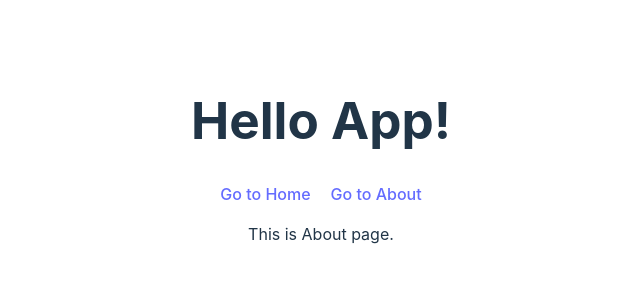
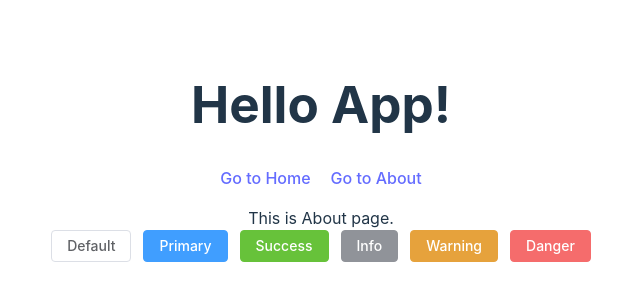
Before and after one commit to KTTRCDL/BetaGomoku, a Vue app in the folder front-end/: page /#/about in a window 1280 px wide. Shown: the part 248-548 px from the top of the page, without its empty margins (319-959 px from the left). Built offline with nearby package versions, Linux system fonts and the light colour scheme.

Commit message:
use element components

```diff
--- a/front-end/package.json
+++ b/front-end/package.json
@@ -9,11 +9,15 @@
     "preview": "vite preview"
   },
   "dependencies": {
+    "@element-plus/icons-vue": "^2.1.0",
+    "element-plus": "^2.3.1",
     "vue": "^3.2.47",
     "vue-router": "^4.1.6"
   },
   "devDependencies": {
     "@vitejs/plugin-vue": "^4.1.0",
+    "unplugin-auto-import": "^0.15.2",
+    "unplugin-vue-components": "^0.24.1",
     "vite": "^4.2.0"
   }
 }
--- a/front-end/src/components/About.vue
+++ b/front-end/src/components/About.vue
@@ -1,10 +1,19 @@
 <template>
 <div>
   This is About page.
+  <el-row class="mb-4">
+    <el-button>Default</el-button>
+    <el-button type="primary">Primary</el-button>
+    <el-button type="success">Success</el-button>
+    <el-button type="info">Info</el-button>
+    <el-button type="warning">Warning</el-button>
+    <el-button type="danger">Danger</el-button>
+  </el-row>
 </div>
 </template>
 
 <script>
+
 export default {
   name: "About"
 }
--- a/front-end/vite.config.js
+++ b/front-end/vite.config.js
@@ -1,7 +1,18 @@
 import { defineConfig } from 'vite'
 import vue from '@vitejs/plugin-vue'
+import AutoImport from 'unplugin-auto-import/vite'
+import Components from 'unplugin-vue-components/vite'
+import {ElementPlusResolver} from 'unplugin-vue-components/resolvers'
 
 // https://vitejs.dev/config/
 export default defineConfig({
-  plugins: [vue()],
+  plugins: [
+      vue(),
+      AutoImport({
+        resolvers: [ElementPlusResolver()],
+      }),
+      Components({
+        resolvers: [ElementPlusResolver()],
+      })
+  ],
 })
```
Also changed, not shown: 1 other file (tests, documents, lock files or other folders).
